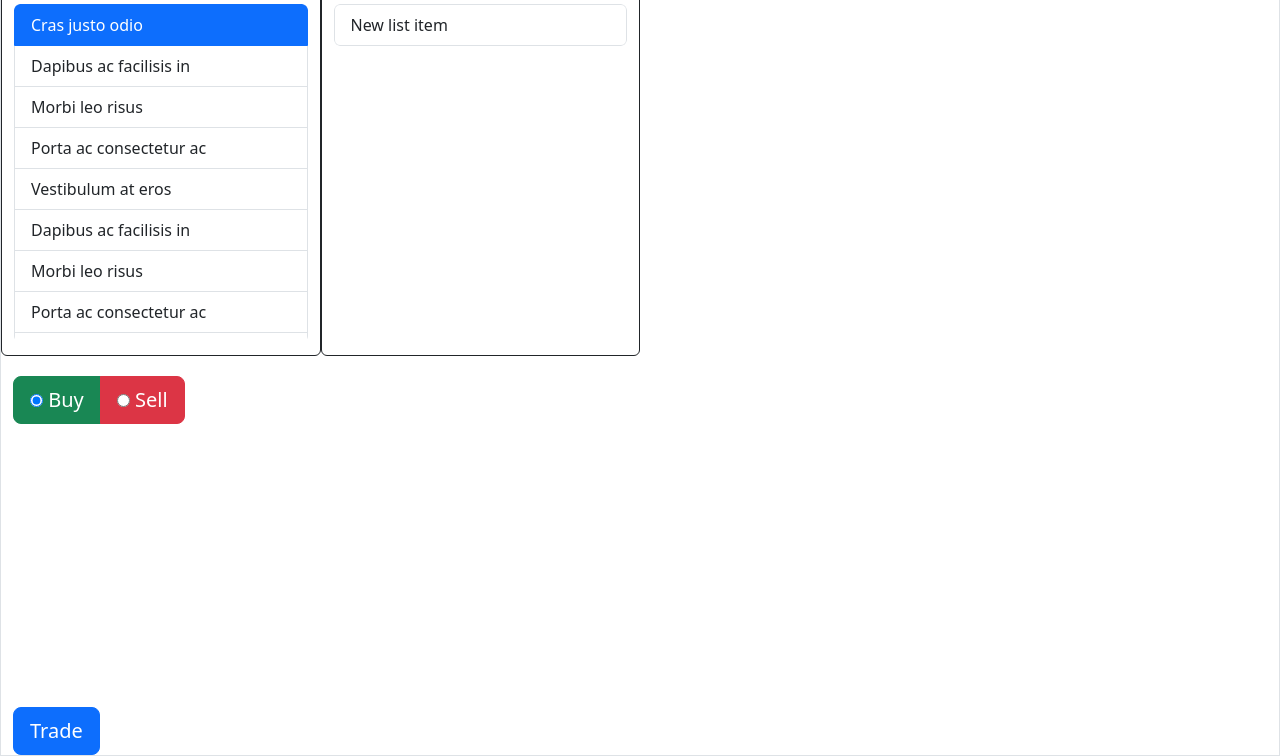
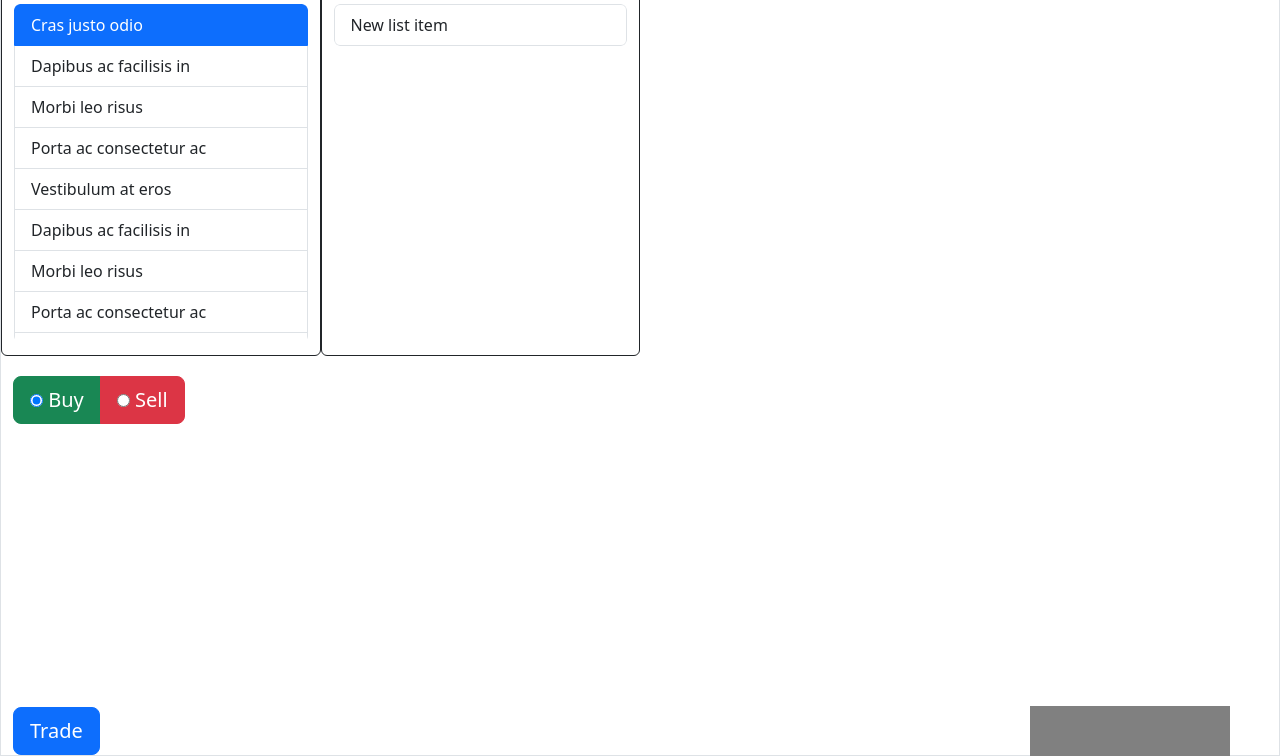
Before and after one commit to WilliamAalund/HackathonSpring2024, a plain HTML site: page index.html in a window 1280 px wide. Shown: the part 44-800 px from the top of the page. Drawn offline with nearby package versions, Linux system fonts and the light colour scheme; a script that the page names is missing.

Commit message:
Added a gray box

```diff
--- a/index.html
+++ b/index.html
@@ -155,6 +155,7 @@
         <div class="trade-section top-buffer">
             <button type="button" class="btn btn-primary btn-lg btn-block">Trade</button>
         </div>
+        <div id="redSquare"></div>
 
 
     </div>
--- a/styles.css
+++ b/styles.css
@@ -8,3 +8,14 @@ body, html {
 }
 
 .top-buffer { margin-top:20px; }
+
+#redSquare {
+  position: fixed;
+  margin-right: 50px;
+  margin-bottom: 0px;
+  bottom: 0;
+  right: 0;
+  width: 200px;
+  height: 50px;
+  background-color: gray;
+}
```
Also changed, not shown: title.css (line endings or trailing spaces).
